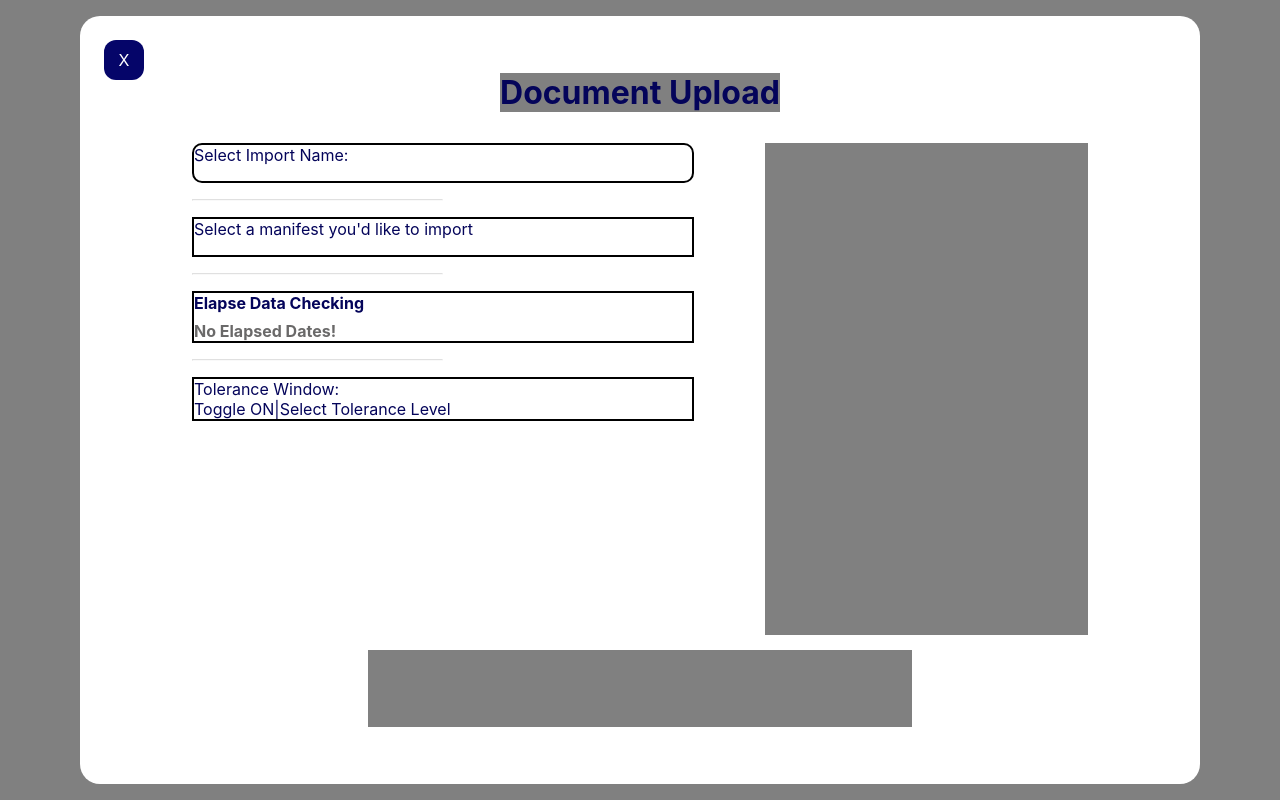
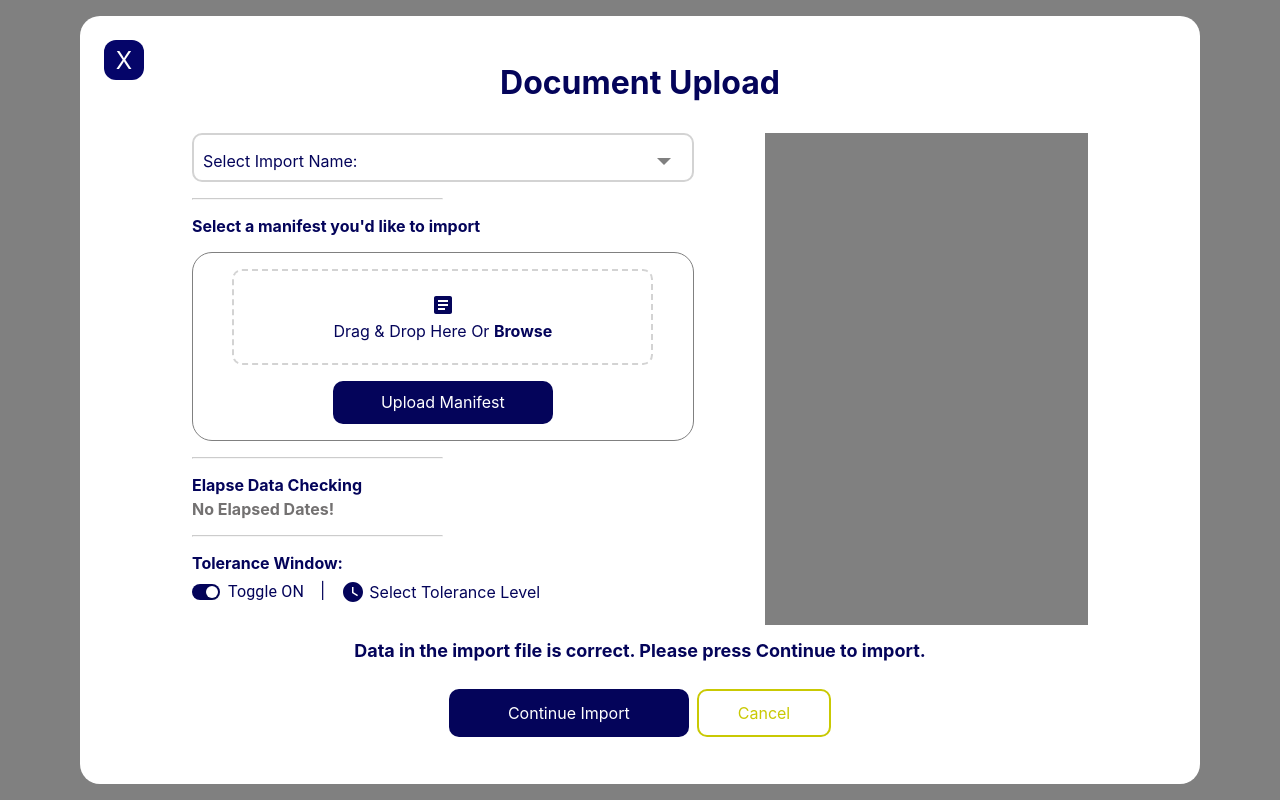
Before and after one commit to PetrosO123/document-upload, a React (Create React App) app: page / in a window 1280 px wide. Built offline with nearby package versions, Linux system fonts and the light colour scheme.

Commit message:
completed left part of main, header and footer

```diff
--- a/package.json
+++ b/package.json
@@ -3,6 +3,10 @@
   "version": "0.1.0",
   "private": true,
   "dependencies": {
+    "@emotion/react": "^11.11.4",
+    "@emotion/styled": "^11.11.0",
+    "@mui/icons-material": "^5.15.12",
+    "@mui/material": "^5.15.12",
     "@testing-library/jest-dom": "^5.17.0",
     "@testing-library/react": "^13.4.0",
     "@testing-library/user-event": "^13.5.0",
--- a/src/App.css
+++ b/src/App.css
@@ -1,6 +1,6 @@
 *{
   box-sizing: border-box;
-  color: rgb(4, 4, 90)
+  color: rgb(4, 4, 90);
 }
 body{
   background-color: gray;
@@ -31,11 +31,14 @@ body{
   position: absolute;
   top: 1.5rem;
   left: 1.5rem;
+  font-size: 24px;
+}
+.close:hover{
+  cursor: pointer;
 }
 header{
   font-weight: 700;
   font-size: 32px;
-  background-color: grey;
   margin-bottom: 1.94rem;
 }
 main{
@@ -58,30 +61,115 @@ main{
   /* background-color: lightgrey; */
   width: 100%;
   min-height: 2.5rem;
-  border: 2px solid black;
+  /* border: 2px solid black; */
 }
 .importName{
   border-radius: 10px;
   border: 2px solid lightgray;
   background-color: white;
+  display: flex;
+  justify-content: space-between;
+  min-height: 2.5rem;
+  padding: 1rem 1rem 0.25rem 0.25rem;
 }
+.importText{
+  align-self: flex-end;
+  padding: 0 0 5px 5px;
+}
+.arrow {
+  width: 0;
+  height: 0;
+  border-left: 7px solid transparent;
+  border-right: 7px solid transparent;
+  border-top: 7px solid gray;
+  align-self: center;
+  margin-right: 5px;
+  padding-bottom: 0.25rem;
+}
+.importManifest{
+  /* display: flex;
+  flex-direction: column;
+  align-items: center; */
+}
+.manifestTitle{
+  font-weight: 700;
+  margin-bottom: 1rem;
+}
+.manifestSection{
+  /* width: 90%; */
+  /* height: 50%; */
+  border: 1px solid gray;
+  display: flex;
+  justify-content: center;
+  align-items: center;
+  flex-direction: column;
+  padding: 1rem 1rem 0 1rem;
+  border-radius: 20px;
+}
+.dragDrop{
+  /* background-color: yellow; */
+  width: 90%;
+  /* width: 22rem; */
+  height: 6rem;
+  border: 2px dashed lightgray;
+  border-radius: 10px;
+  display: flex;
+  flex-direction: column;
+  align-items: center;
+  justify-content: center;
+  gap: 0.25rem;
+}
+
+.manifestUpload{
+  background-color: rgb(4, 4, 90);
+  color: white;
+  padding: 0.7rem 3rem;
+  border-radius: 10px;
+  margin: 1rem 0;
+}
+.manifestUpload:hover{
+  cursor: pointer;
+}
+.tolerance{
+  display: flex;
+  flex-direction: column;
+  gap: 0.44rem;
+}
+.toleranceTitle{
+  font-weight: 700;
+}
+
 
 .toleranceContainer{
   display: flex;
+  gap: 1rem;
+}
+.toggleRight{
+  display: flex;
+  align-items: center;
+}
+.clock{
+  margin-right: 0.25rem;
+}
+.toleranceLevel{
+  align-self: flex-start;
+  padding-top: 0.1rem
 }
 .dataChecking{
   font-weight: 700;
   display: flex;
   flex-direction: column;
-  gap: 0.5rem;
+  justify-content: center;
+  gap: 0.3rem;
 }
 .dataSubtitle{
-  color: rgb(106, 105, 105);
+  color: rgb(115, 113, 113);
 }
 hr{
   width: 50%;
   margin: 0;
-  opacity: 0.3;
+  opacity: 0.5;
+  background-color: black;
 }
 .rightMain{
   width: 36%;
@@ -89,7 +177,44 @@ hr{
   background-color: grey;
 }
 footer{
-  height: 10%;
-  width: 48.5%;
-  background-color: grey;
+  min-height: 10%;
+  /* width: 48.5%; */
+  /* background-color: grey; */
+  display: flex;
+  flex-direction: column;
+  align-items: center;
+  gap: 1rem;
 }
+.footerTitle{
+  font-weight: 700;
+  font-size: 1.125rem;
+}
+.footerButtons{
+  display: flex;
+  justify-content: center;
+  gap: 0.5rem;
+  margin-top: .75rem;
+}
+.footerButtons>*{
+  padding: .75rem 0.75rem;
+  border-radius: 10px;
+
+}
+.continue{
+  background-color: rgb(4, 4, 90);
+  color: white;
+  width: 15rem;
+  display: grid;
+  place-content: center;
+}
+.cancel{
+  background-color: white;
+  color: rgb(201, 201, 3);
+  border: 2px solid rgb(201, 201, 3);
+  width: 8.4rem;
+  display: grid;
+  place-content: center;
+}
+.continue:hover, .cancel:hover{
+  cursor: pointer;
+}
--- a/src/App.js
+++ b/src/App.js
@@ -1,17 +1,84 @@
 import "./App.css";
+import * as React from "react";
+import { styled } from "@mui/material/styles";
+import FormGroup from "@mui/material/FormGroup";
+import FormControlLabel from "@mui/material/FormControlLabel";
+import Switch from "@mui/material/Switch";
+import Stack from "@mui/material/Stack";
+import Typography from "@mui/material/Typography";
+import WatchLaterIcon from "@mui/icons-material/WatchLater";
+import ArticleIcon from "@mui/icons-material/Article";
 
 function App() {
+  const AntSwitch = styled(Switch)(({ theme }) => ({
+    width: 28,
+    height: 16,
+    padding: 0,
+    display: "flex",
+    "&:active": {
+      "& .MuiSwitch-thumb": {
+        width: 15,
+      },
+      "& .MuiSwitch-switchBase.Mui-checked": {
+        transform: "translateX(9px)",
+      },
+    },
+    "& .MuiSwitch-switchBase": {
+      padding: 2,
+      "&.Mui-checked": {
+        transform: "translateX(12px)",
+        color: "#fff",
+        "& + .MuiSwitch-track": {
+          opacity: 1,
+          backgroundColor:
+            theme.palette.mode === "dark" ? "white" : "rgb(4, 4, 90)",
+        },
+      },
+    },
+    "& .MuiSwitch-thumb": {
+      boxShadow: "0 2px 4px 0 rgb(0 35 11 / 20%)",
+      width: 12,
+      height: 12,
+      borderRadius: 6,
+      transition: theme.transitions.create(["width"], {
+        duration: 200,
+      }),
+      backgroundColor: "white",
+    },
+    "& .MuiSwitch-track": {
+      borderRadius: 16 / 2,
+      opacity: 1,
+      backgroundColor:
+        theme.palette.mode === "dark"
+          ? "rgba(255,255,255,.35)"
+          : "rgba(0,0,0,.25)",
+      boxSizing: "border-box",
+    },
+  }));
+
   return (
     <div className="App">
       <div className="close">X</div>
       <header>Document Upload</header>
       <main>
         <div className="leftMain">
-          <div className="importName">Select Import Name:</div>
+          <div className="importName">
+            <div className="importText">Select Import Name:</div>
+            <div className="arrow"></div>
+          </div>
           <hr />
           <div className="importManifest">
             <div className="manifestTitle">
               Select a manifest you'd like to import
+            </div>
+            <div className="manifestSection">
+              <div className="dragDrop">
+                <ArticleIcon />
+                <span>
+                  Drag & Drop Here Or <strong>Browse</strong>
+                </span>
+              </div>
+              <div className="manifestUpload">Upload Manifest</div>
             </div>
           </div>
           <hr />
@@ -21,15 +88,24 @@ function App() {
           </div>
           <hr />
           <div className="tolerance">
-            <div className="title">Tolerance Window:</div>
+            <div className="toleranceTitle">Tolerance Window:</div>
             <div className="toleranceContainer">
               <div className="toggleLeft">
-                <div className="toggleImage"></div>
-                <div className="toggleText">Toggle ON</div>
+                <div className="toggleImage">
+                  <Stack direction="row" spacing={1} alignItems="center">
+                    <AntSwitch
+                      defaultChecked
+                      inputProps={{ "aria-label": "ant design" }}
+                    />
+                    <Typography>Toggle ON</Typography>
+                  </Stack>
+                </div>
               </div>
               <div className="toleranceDivider">|</div>
               <div className="toggleRight">
-                <div className="clock"></div>
+                <div className="clock">
+                  <WatchLaterIcon />
+                </div>
                 <div className="toleranceLevel">Select Tolerance Level</div>
               </div>
             </div>
@@ -37,7 +113,15 @@ function App() {
         </div>
         <div className="rightMain"></div>
       </main>
-      <footer></footer>
+      <footer>
+        <div className="footerTitle">
+          Data in the import file is correct. Please press Continue to import.
+        </div>
+        <div className="footerButtons">
+          <div className="continue">Continue Import</div>
+          <div className="cancel">Cancel</div>
+        </div>
+      </footer>
     </div>
   );
 }
```
Also changed, not shown: 1 other file (tests, documents, lock files or other folders).
